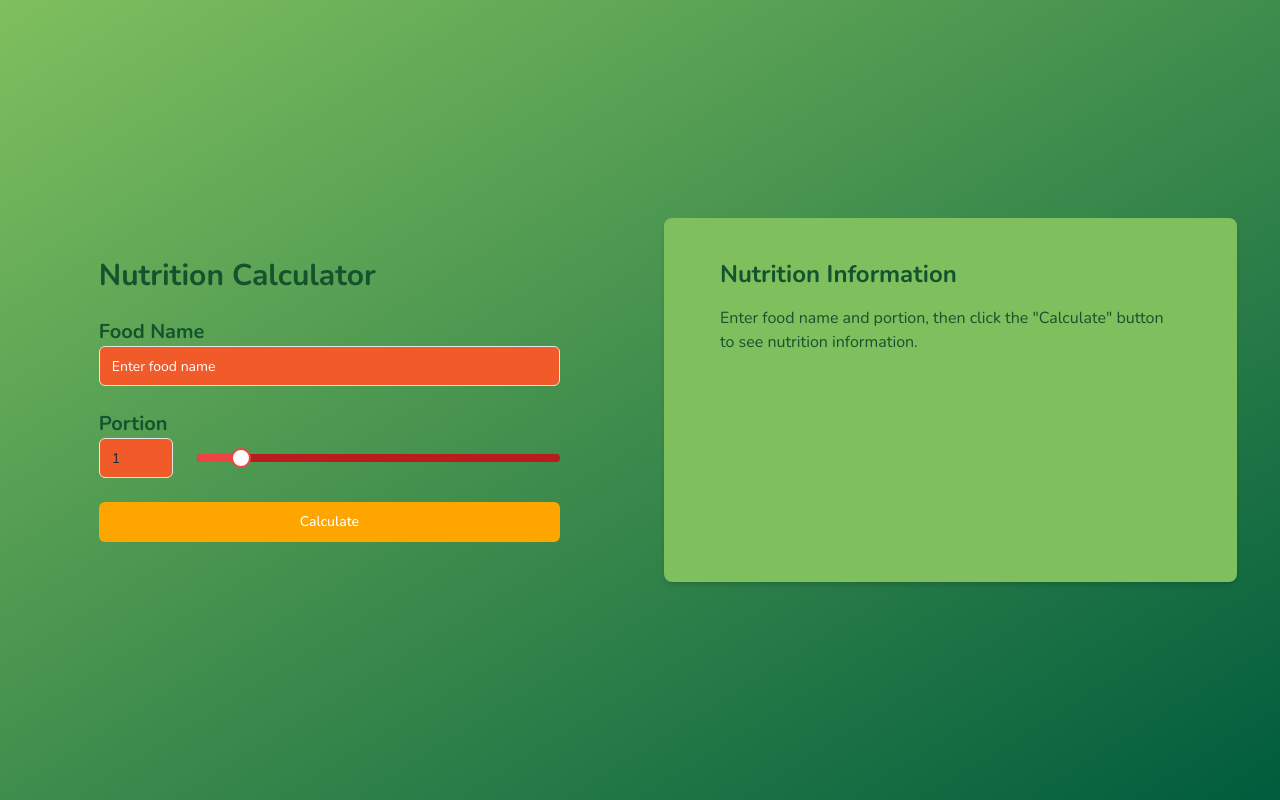
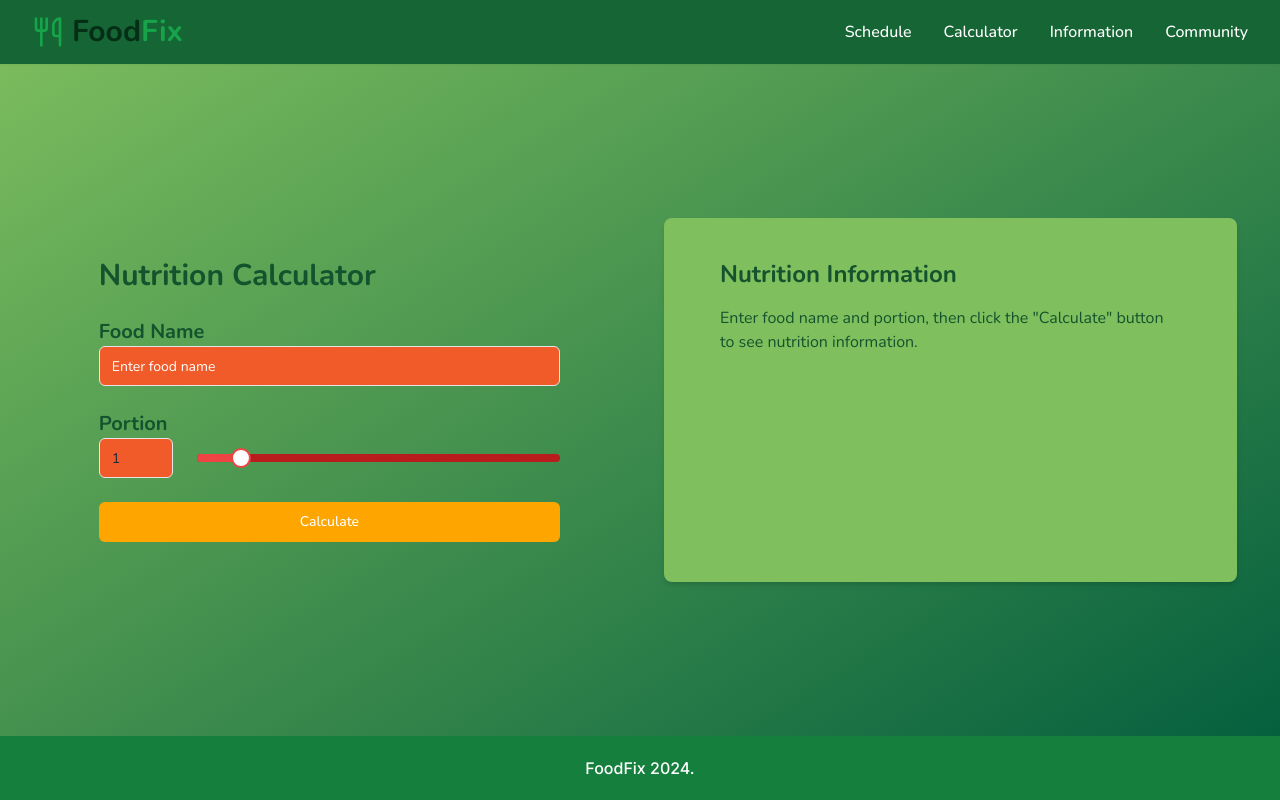
Before and after one commit to louisferdyo/prototype-lasti, a Next.js app: page /calculate in a window 1280 px wide. Built offline with nearby package versions, Linux system fonts and the light colour scheme.

Commit message:
navbar, footer, login, signup fix

```diff
--- a/src/app/calculate/page.tsx
+++ b/src/app/calculate/page.tsx
@@ -7,6 +7,8 @@ import { Input } from '@/components/ui/input';
 import { Label } from '@/components/ui/label';
 import { Slider } from '@/components/ui/slider';
 import { Button } from '@/components/ui/button';
+import { Navbar } from '@/components/Navbar';
+import { Footer } from '@/components/Footer';
 
 interface NutritionInfo {
   calories: number;
@@ -64,6 +66,8 @@ export default function NutritionCalculator() {
   }, [foodName, portion]);
 
   return (
+    <>
+    <Navbar/>
     <div className="w-screen h-screen min-h-screen bg-gradient-to-br from-[#7FBF5E] to-[#005C3D] p-6 flex items-center justify-center font-nunito">
       <div className="flex flex-col md:flex-row gap-6 md:gap-12">
         <div className="bg-transparent rounded-lg p-6 md:px-14 md:py-10 w-full md:w-1/2">
@@ -132,5 +136,7 @@ export default function NutritionCalculator() {
         </div>
       </div>
     </div>
+    <Footer/>
+    </>
   );
 }
--- a/src/app/login/page.tsx
+++ b/src/app/login/page.tsx
@@ -1,14 +1,17 @@
 'use client'
 import React, { useState } from 'react';
 import { Utensils, Apple, Calculator, Calendar, Users } from 'lucide-react';
+import { useRouter } from 'next/navigation';
 
 export default function Login() {
   const [email, setEmail] = useState('');
   const [password, setPassword] = useState('');
+  const router = useRouter();
 
   const handleSubmit = (e: React.FormEvent) => {
     e.preventDefault();
     console.log('Login submitted:', { email, password });
+    router.push('/');
   };
 
   return (
@@ -61,7 +64,7 @@ export default function Login() {
                   Remember me
                 </label>
               </div>
-              <a href="/forgot-password" className="text-sm text-green-600 hover:text-emerald-700">
+              <a href="/login" className="text-sm text-green-600 hover:text-emerald-700">
                 Forgot password?
               </a>
             </div>
--- a/src/app/page.tsx
+++ b/src/app/page.tsx
@@ -1,13 +1,16 @@
 import React from 'react';
 import { Hero } from '../components/Hero'
 import { Features } from '../components/Features';
+import { Footer } from '@/components/Footer';
 
 function Dashboard() {
   return (
+    <>
     <div className="min-h-screen bg-white">
       <Hero/>
       <Features/>
     </div>
+    </>
   );
 }
 
--- a/src/app/signup/page.tsx
+++ b/src/app/signup/page.tsx
@@ -1,16 +1,20 @@
 'use client'
 import React, { useState } from 'react';
 import { Utensils, Apple, Calculator, Calendar, Users } from 'lucide-react';
+import { useRouter } from 'next/navigation';
 
 export default function Signup () {
   const [fullName, setFullName] = useState('');
   const [email, setEmail] = useState('');
   const [password, setPassword] = useState('');
   const [confirmPassword, setConfirmPassword] = useState('');
+  const router = useRouter();
 
   const handleSubmit = (e: React.FormEvent) => {
     e.preventDefault();
     console.log('Signup submitted:', { fullName, email, password, confirmPassword });
+    router.push('/login');
+
   };
 
   return (
--- /dev/null
+++ b/src/components/Footer.tsx
@@ -0,0 +1,7 @@
+export const Footer = () => {
+    return (
+      <div className="w-screen bg-green-700 h-16 flex items-center justify-center fixed bottom-0">
+        <p className="text-white font-medium">FoodFix 2024.</p>
+      </div>
+    );
+  };
--- a/src/components/Hero.tsx
+++ b/src/components/Hero.tsx
@@ -15,9 +15,9 @@ export const Hero = () => {
           <p className="text-xl md:text-2xl mb-8 max-w-2xl mx-auto font-lora">
             Personalized diet plans, nutritional facts, supportive community, and many more.
           </p>
-          <a href='/calculate'>
+          <a href='/login'>
             <button className="bg-white text-emerald-600 px-8 py-3 rounded-full font-semibold text-lg hover:bg-orange-500 hover:text-emerald-700 transition duration-300 font-nunito" >
-                Calculate your nutrition!
+                Start Now
             </button>
           </a>
         </div>
--- /dev/null
+++ b/src/components/Navbar.tsx
@@ -0,0 +1,38 @@
+'use client'
+import React from 'react';
+import { Utensils } from 'lucide-react';
+import { NavLink } from './Navlink';
+
+const navItems = [
+  { label: 'Schedule', href: '/' },
+  { label: 'Calculator', href: '/calculate' },
+  { label: 'Information', href: '/' },
+  { label: 'Community', href: '/' },
+];
+
+export const Navbar = () => {
+  return (
+    <nav className="bg-green-800 shadow-sm w-full fixed font-nunito">
+      <div className="max-w-7xl mx-auto px-4 sm:px-6 lg:px-8">
+        <div className="flex items-center justify-between h-16">
+          {/* Logo and Brand */}
+          <a href= "/" className="flex items-center space-x-2">
+            <Utensils className="h-8 w-8 text-green-600" />
+            <span className="text-3xl font-bold text-green-950">
+              Food<span className="text-green-600">Fix</span>
+            </span>
+          </a>
+
+          {/* Desktop Navigation */}
+          <div className="flex space-x-8">
+            {navItems.map((item) => (
+              <NavLink key={item.href} href={item.href}>
+                {item.label}
+              </NavLink>
+            ))}
+          </div>
+        </div>
+      </div>
+    </nav>
+  );
+};
--- /dev/null
+++ b/src/components/Navlink.tsx
@@ -0,0 +1,17 @@
+import React from 'react';
+
+interface NavLinkProps {
+  href: string;
+  children: React.ReactNode;
+}
+
+export const NavLink = ({ href, children }: NavLinkProps) => {
+  return (
+    <a
+      href={href}
+      className="text-white hover:text-emerald-600 font-medium transition-colors duration-200"
+    >
+      {children}
+    </a>
+  );
+};
```
